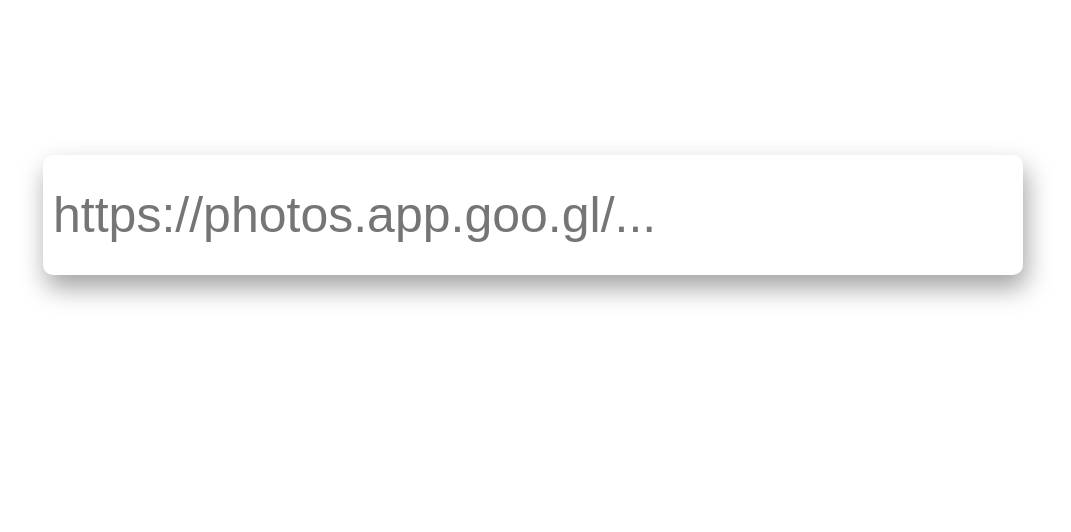
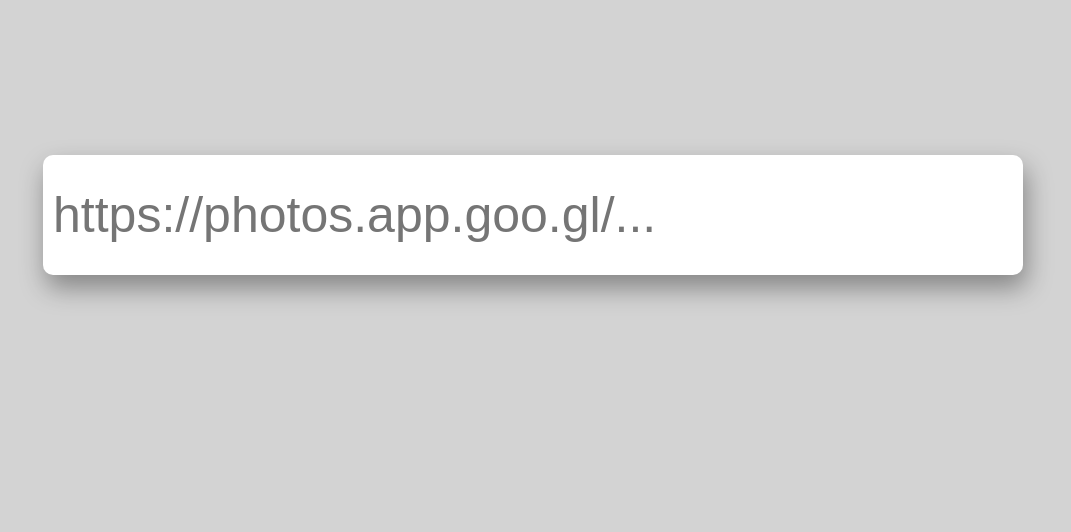
Before and after one commit to LoggeL/gPhotos, a website: page webview/index.html in a window 1280 px wide. Shown: the part 268-800 px from the top of the page, without its empty margins (107-1178 px from the left). Drawn offline with Linux system fonts and the light colour scheme.

Commit message:
background color

```diff
--- a/webview/css/album.css
+++ b/webview/css/album.css
@@ -6,6 +6,7 @@
     width: 100%;
     height: 100%;
     margin: 0;
+    background-color: lightgray;
 }
 
 .pig-loaded {
--- a/webview/css/index.css
+++ b/webview/css/index.css
@@ -11,6 +11,7 @@
     width: 100%;
     height: 100%;
     margin: 0;
+    background-color: lightgray;
 }
 
 main {
```
